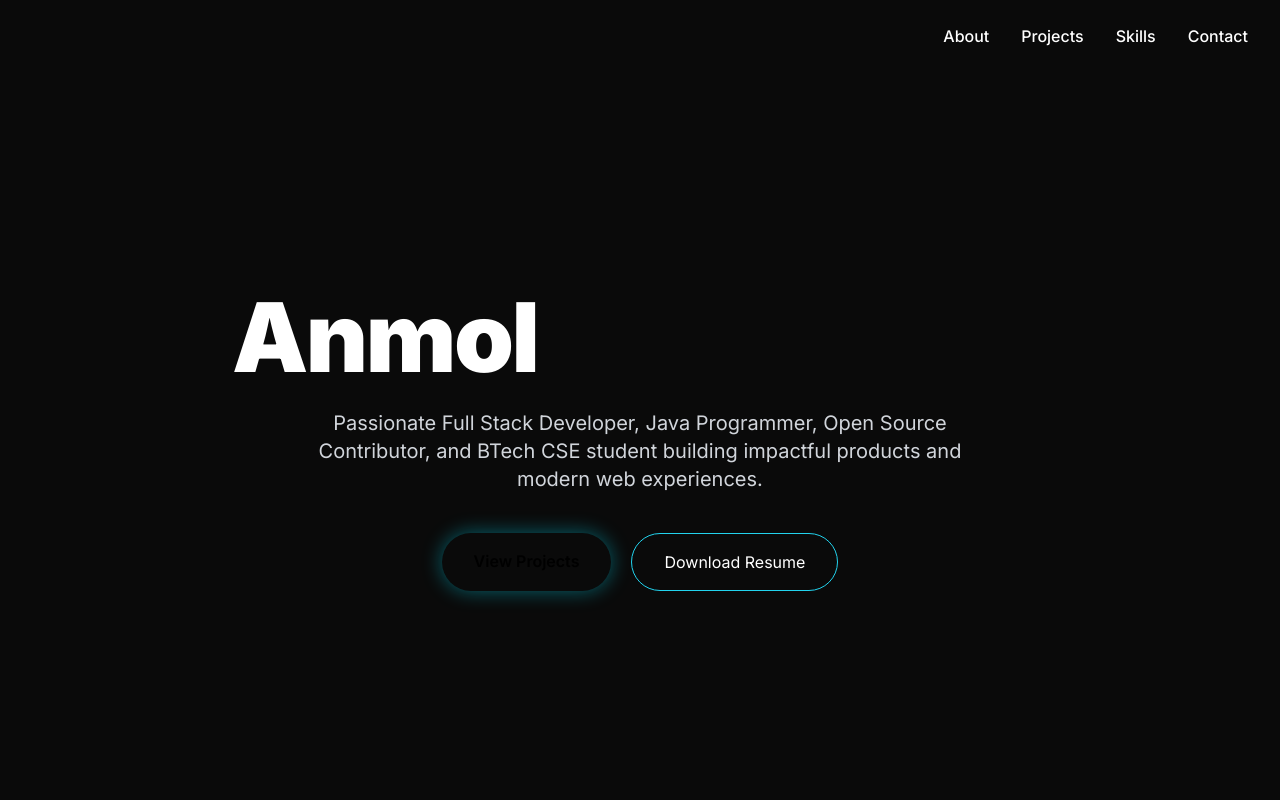
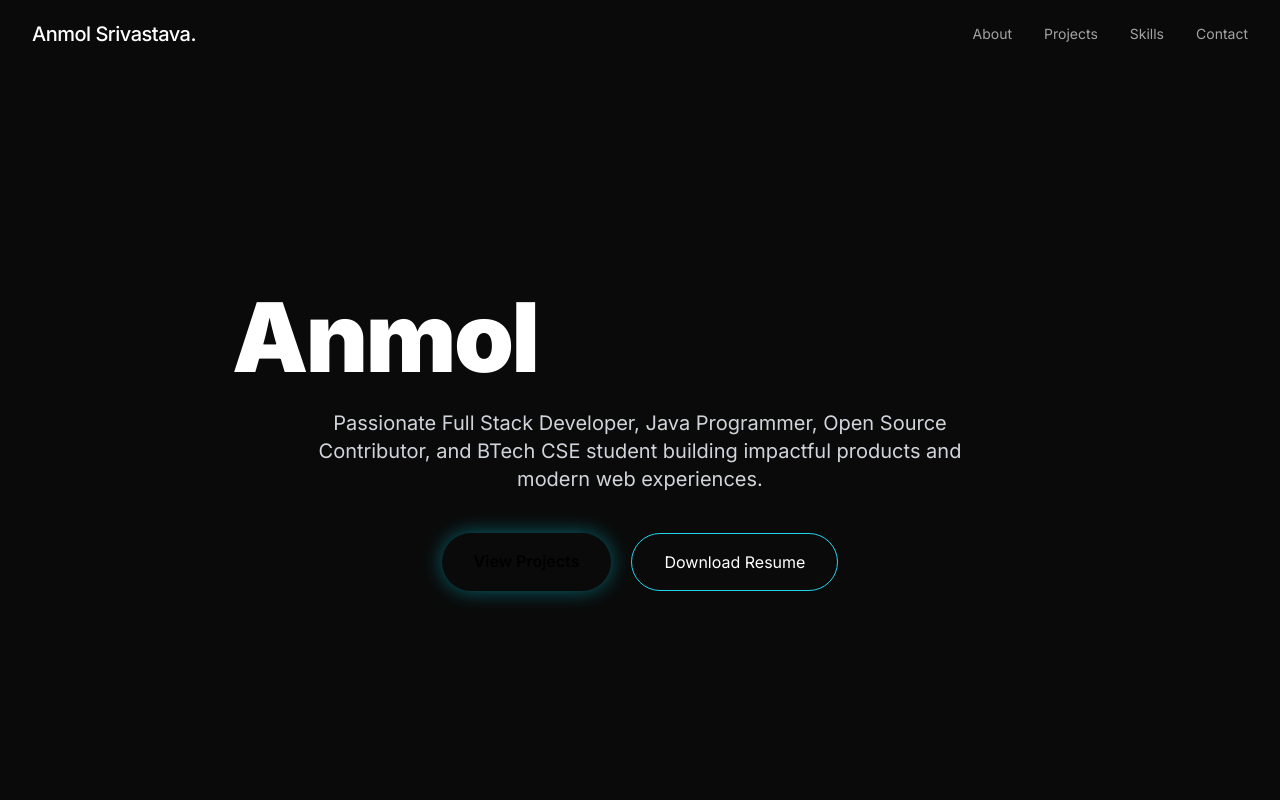
Before and after one commit to Anmol-Srivastava-073/portfolio, a React (Vite) app: page / in a window 1280 px wide. Shown: the top 800 px of the page. Built offline with nearby package versions, Linux system fonts and the light colour scheme.

Commit message:
Update Navbar.jsx

```diff
--- a/src/components/Navbar.jsx
+++ b/src/components/Navbar.jsx
@@ -7,9 +7,8 @@ function Navbar() {
   const [isOpen, setIsOpen] = useState(false)
   const [scrolled, setScrolled] = useState(false)
 
-  // Add background blur when scrolling down
   useEffect(() => {
-    const handleScroll = () => setScrolled(window.scrollY > 50)
+    const handleScroll = () => setScrolled(window.scrollY > 20)
     window.addEventListener('scroll', handleScroll)
     return () => window.removeEventListener('scroll', handleScroll)
   }, [])
@@ -22,11 +21,9 @@ function Navbar() {
   ]
 
   return (
-    <motion.nav
-      initial={{ y: -100 }}
-      animate={{ y: 0 }}
+    <nav
       className={`fixed w-full top-0 z-50 px-8 py-5 transition-all duration-300 ${
-        scrolled ? 'glass shadow-lg border-b border-white/10' : 'bg-transparent'
+        scrolled ? 'bg-background/95 backdrop-blur-sm border-b border-border' : 'bg-transparent'
       }`}
     >
       <div className="max-w-7xl mx-auto flex justify-between items-center">
@@ -34,9 +31,9 @@ function Navbar() {
           to="root"
           smooth={true}
           duration={500}
-          className="text-2xl font-bold gradient bg-clip-text text-transparent cursor-pointer z-50"
+          className="text-xl font-medium text-white tracking-tight cursor-pointer z-50 hover:text-muted transition-colors"
         >
-          Anmol Srivastava
+          Anmol Srivastava.
         </Link>
 
         {/* Desktop Menu */}
@@ -48,7 +45,7 @@ function Navbar() {
               smooth={true}
               duration={500}
               offset={-80}
-              className="cursor-pointer hover:text-cyan-400 transition-colors font-medium"
+              className="text-sm text-muted cursor-pointer hover:text-white transition-colors"
             >
               {link.name}
             </Link>
@@ -57,20 +54,20 @@ function Navbar() {
 
         {/* Mobile Menu Toggle */}
         <button
-          className="md:hidden text-white z-50"
+          className="md:hidden text-muted hover:text-white z-50 transition-colors"
           onClick={() => setIsOpen(!isOpen)}
         >
-          {isOpen ? <X size={28} /> : <Menu size={28} />}
+          {isOpen ? <X size={24} /> : <Menu size={24} />}
         </button>
 
         {/* Mobile Menu Overlay */}
         <AnimatePresence>
           {isOpen && (
             <motion.div
-              initial={{ opacity: 0, y: -20 }}
-              animate={{ opacity: 1, y: 0 }}
-              exit={{ opacity: 0, y: -20 }}
-              className="absolute top-0 left-0 w-full h-screen bg-[#050816]/95 backdrop-blur-lg flex flex-col items-center justify-center gap-8 md:hidden"
+              initial={{ opacity: 0 }}
+              animate={{ opacity: 1 }}
+              exit={{ opacity: 0 }}
+              className="absolute top-0 left-0 w-full h-screen bg-background flex flex-col items-center justify-center gap-8 md:hidden"
             >
               {navLinks.map((link) => (
                 <Link
@@ -80,7 +77,7 @@ function Navbar() {
                   duration={500}
                   offset={-80}
                   onClick={() => setIsOpen(false)}
-                  className="text-3xl font-semibold cursor-pointer hover:text-cyan-400 transition-colors"
+                  className="text-2xl font-medium text-muted hover:text-white cursor-pointer transition-colors"
                 >
                   {link.name}
                 </Link>
@@ -89,7 +86,7 @@ function Navbar() {
           )}
         </AnimatePresence>
       </div>
-    </motion.nav>
+    </nav>
   )
 }
 
```
